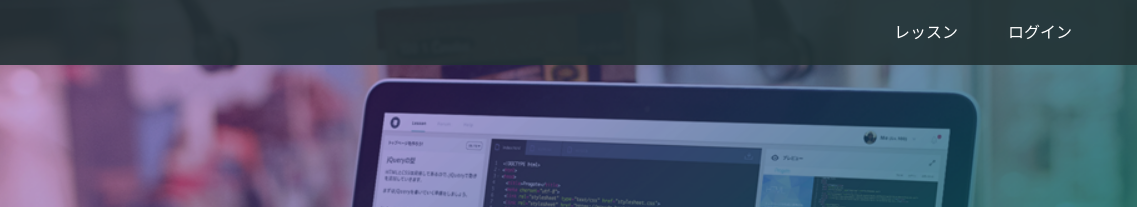
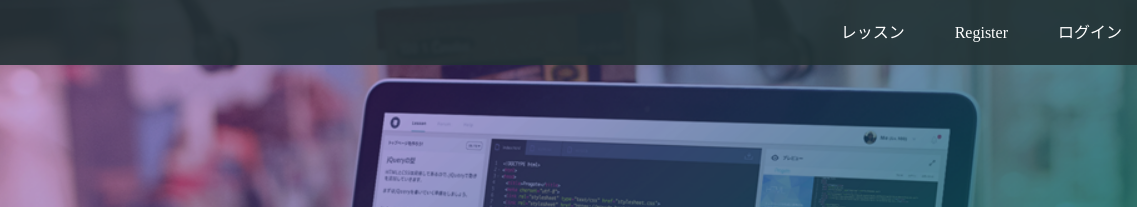
Before and after one commit to usatama20/usatama3.github.io, a plain HTML site: page index.html in a window 1280 px wide. Shown: the top 207 px of the page, 143-1280 px from the left. Drawn offline with Linux system fonts and the light colour scheme.

Commit message:
Update index.html

```diff
--- a/index.html
+++ b/index.html
@@ -16,7 +16,7 @@
       <span class="fa fa-bars menu-icon"></span>
       <div class="header-right">
         <a href="#">レッスン</a>
-        <a href="#"></a>
+        <a href="#">Register</a>
         <a href="#" class="login">ログイン</a>
       </div>
     </div>
```
